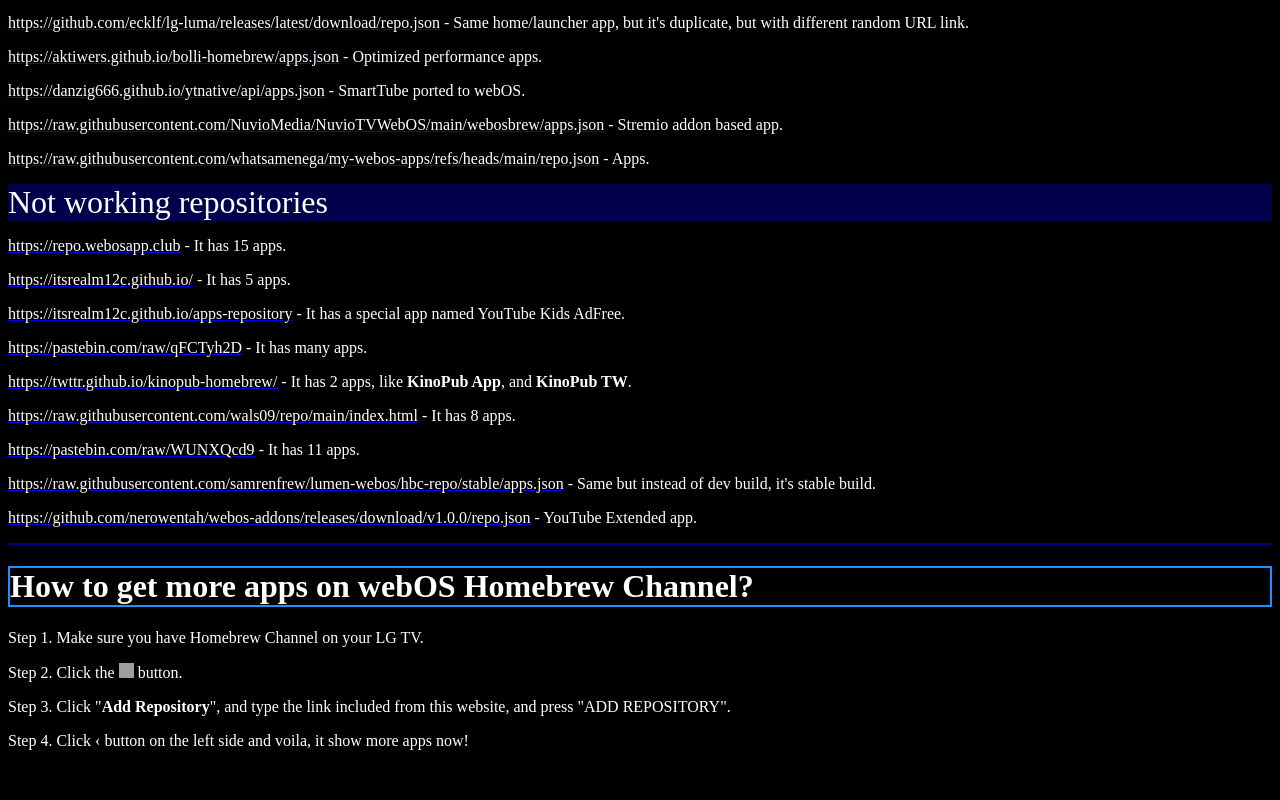
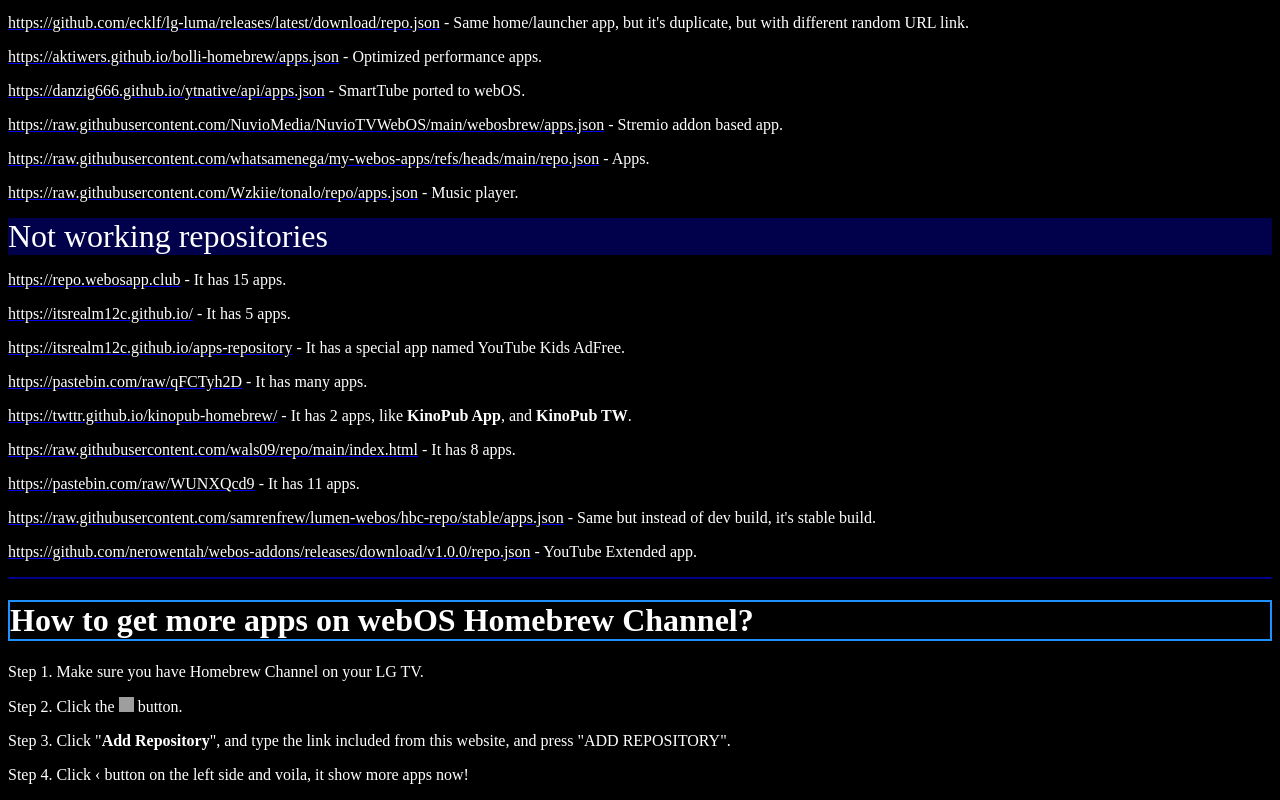
Before and after one commit to itsRealM12C/listofapprepos, a plain HTML site: page index.html in a window 1280 px wide. Shown: the part 1316-2116 px from the top of the page. Before the commit the page ends 2082 px from the top, so only its background shows below. Drawn offline with Linux system fonts and the light colour scheme; grey boxes are pictures that could not be loaded.

Commit message:
Update index.html

```diff
--- a/index.html
+++ b/index.html
@@ -48,6 +48,8 @@
 <a href="https://danzig666.github.io/ytnative/api/apps.json"><font color="white">https://danzig666.github.io/ytnative/api/apps.json</font></a> - SmartTube ported to webOS.<p></p>
 <a href="https://raw.githubusercontent.com/NuvioMedia/NuvioTVWebOS/main/webosbrew/apps.json"><font color="white">https://raw.githubusercontent.com/NuvioMedia/NuvioTVWebOS/main/webosbrew/apps.json</font></a> - Stremio addon based app.<p></p>
 <a href="https://raw.githubusercontent.com/whatsamenega/my-webos-apps/refs/heads/main/repo.json"><font color="white">https://raw.githubusercontent.com/whatsamenega/my-webos-apps/refs/heads/main/repo.json</font></a> - Apps.<p></p>
+<a href="https://raw.githubusercontent.com/Wzkiie/tonalo/repo/apps.json"><font color="white">https://raw.githubusercontent.com/Wzkiie/tonalo/repo/apps.json</font></a> - Music player.<p></p>
+
 
 
 
```
